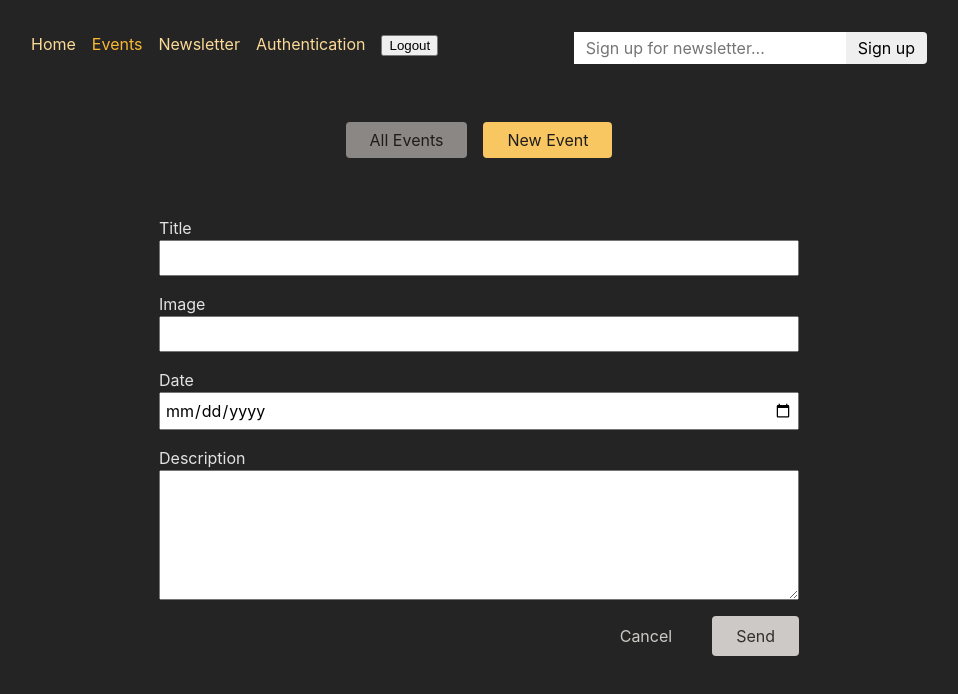
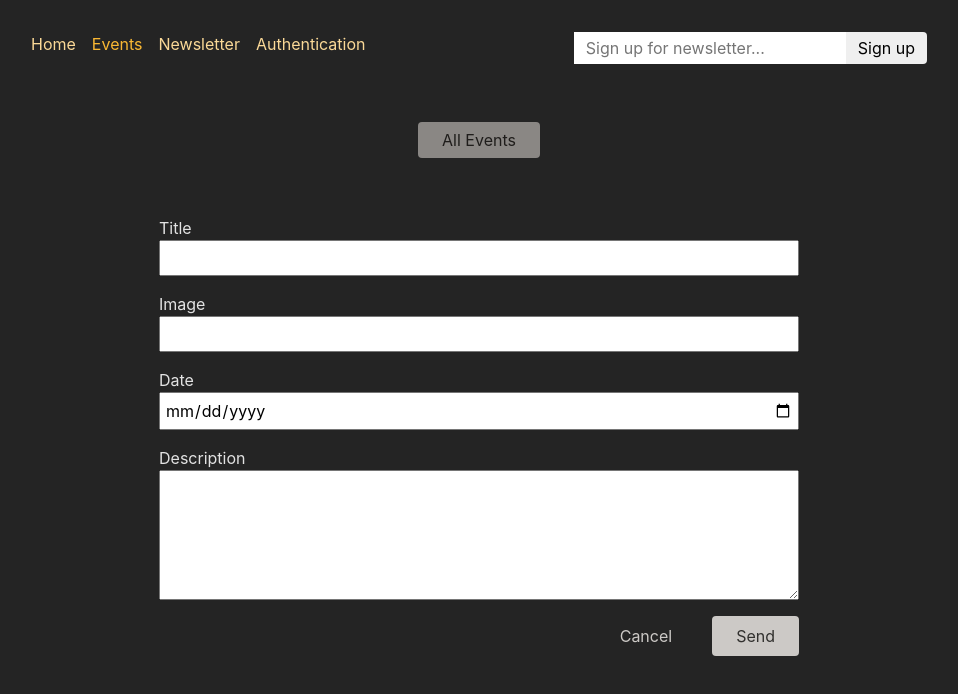
Before and after one commit to AriaNoorghorbani/React_Event-website, a React (Create React App) app in the folder frontend/: page /events/new in a window 1280 px wide. Shown: the top 694 px of the page, without its empty margins (161-1119 px from the left). Built offline with nearby package versions, Linux system fonts and the light colour scheme.

Commit message:
implement loader token

```diff
--- a/frontend/src/App.jsx
+++ b/frontend/src/App.jsx
@@ -15,12 +15,15 @@ import { action as manipulateEvent } from "./components/EventForm";
 import NewsletterPage, { action as newsletterAction } from "./pages/Newsletter";
 import Authentication, { action as authAction } from "./pages/Authentication";
 import { action as logoutAction } from "./pages/Logout";
+import { tokenLoader } from "./util/auth";
 
 const router = createBrowserRouter([
   {
     path: "/",
     element: <RootLayout />,
     errorElement: <Error />,
+    loader: tokenLoader,
+    id: "token",
     children: [
       {
         index: true,
--- a/frontend/src/components/EventForm.jsx
+++ b/frontend/src/components/EventForm.jsx
@@ -12,7 +12,6 @@ import classes from "./EventForm.module.css";
 
 export default function EventForm({ method, event }) {
   const navigate = useNavigate();
-  console.log("aaaa" + method);
   const data = useActionData();
 
   const navigation = useNavigation();
@@ -23,7 +22,7 @@ export default function EventForm({ method, event }) {
   }
 
   return (
-    <Form method="post" className={classes.form}>
+    <Form method={method} className={classes.form}>
       {data && (
         <ul>
           {Object.values(data.errors).map((error) => (
@@ -37,7 +36,7 @@ export default function EventForm({ method, event }) {
           id="title"
           type="text"
           name="title"
-          // required
+          required
           defaultValue={event ? event.title : ""}
         />
       </p>
@@ -47,7 +46,7 @@ export default function EventForm({ method, event }) {
           id="image"
           type="url"
           name="image"
-          // required
+          required
           defaultValue={event ? event.image : ""}
         />
       </p>
@@ -57,7 +56,7 @@ export default function EventForm({ method, event }) {
           id="date"
           type="date"
           name="date"
-          // required
+          required
           defaultValue={event ? event.date : ""}
         />
       </p>
@@ -67,7 +66,7 @@ export default function EventForm({ method, event }) {
           id="description"
           name="description"
           rows="5"
-          // required
+          required
           defaultValue={event ? event.description : ""}
         />
       </p>
--- a/frontend/src/components/EventItem.jsx
+++ b/frontend/src/components/EventItem.jsx
@@ -1,8 +1,9 @@
-import { Link, useSubmit } from "react-router-dom";
+import { Link, useRouteLoaderData, useSubmit } from "react-router-dom";
 import classes from "./EventItem.module.css";
 
 export default function EventItem({ event }) {
   const submit = useSubmit();
+  const token = useRouteLoaderData("token");
 
   function startDeleteHandler() {
     const proceed = window.confirm("Are you sure for delete?");
@@ -18,10 +19,12 @@ export default function EventItem({ event }) {
       <h1>{event.title}</h1>
       <time>{event.date}</time>
       <p>{event.description}</p>
-      <menu className={classes.actions}>
-        <Link to="edit">Edit</Link>
-        <button onClick={startDeleteHandler}>Delete</button>
-      </menu>
+      {token && (
+        <menu className={classes.actions}>
+          <Link to="edit">Edit</Link>
+          <button onClick={startDeleteHandler}>Delete</button>
+        </menu>
+      )}
     </article>
   );
 }
--- a/frontend/src/components/EventsNavigation.jsx
+++ b/frontend/src/components/EventsNavigation.jsx
@@ -1,8 +1,10 @@
-import { NavLink } from "react-router-dom";
+import { NavLink, useRouteLoaderData } from "react-router-dom";
 
 import classes from "./EventsNavigation.module.css";
 
 export default function EventsNavigation() {
+  const token = useRouteLoaderData("token");
+
   return (
     <header className={classes.header}>
       <nav>
@@ -18,6 +20,7 @@ export default function EventsNavigation() {
               All Events
             </NavLink>
           </li>
+          {token && (
             <li>
               <NavLink
                 to="/events/new"
@@ -28,6 +31,7 @@ export default function EventsNavigation() {
                 New Event
               </NavLink>
             </li>
+          )}
         </ul>
       </nav>
     </header>
--- a/frontend/src/components/MainNavigation.jsx
+++ b/frontend/src/components/MainNavigation.jsx
@@ -1,9 +1,11 @@
-import { Form, NavLink } from "react-router-dom";
+import { Form, NavLink, useRouteLoaderData } from "react-router-dom";
 
 import classes from "./MainNavigation.module.css";
 import NewsletterSignup from "./NewsletterSignup";
 
 export default function MainNavigation() {
+  const token = useRouteLoaderData("token");
+
   return (
     <header className={classes.header}>
       <nav>
@@ -39,6 +41,7 @@ export default function MainNavigation() {
               Newsletter
             </NavLink>
           </li>
+          {!token && (
             <li>
               <NavLink
                 to="/auth?mode=login"
@@ -49,11 +52,14 @@ export default function MainNavigation() {
                 Authentication
               </NavLink>
             </li>
+          )}
+          {token && (
             <li>
               <Form action="/logout" method="post">
                 <button>Logout</button>
               </Form>
             </li>
+          )}
         </ul>
       </nav>
       <NewsletterSignup />
--- a/frontend/src/util/auth.jsx
+++ b/frontend/src/util/auth.jsx
@@ -2,3 +2,7 @@ export default function getToken() {
   const token = localStorage.getItem("token");
   return token;
 }
+
+export function tokenLoader() {
+  return getToken();
+}
```
Also changed, not shown: frontend/src/pages/EventDetail.jsx (+2 -8 lines), 1 other file (tests, documents, lock files or other folders). Lines whose indentation alone changed are shown as unchanged.
